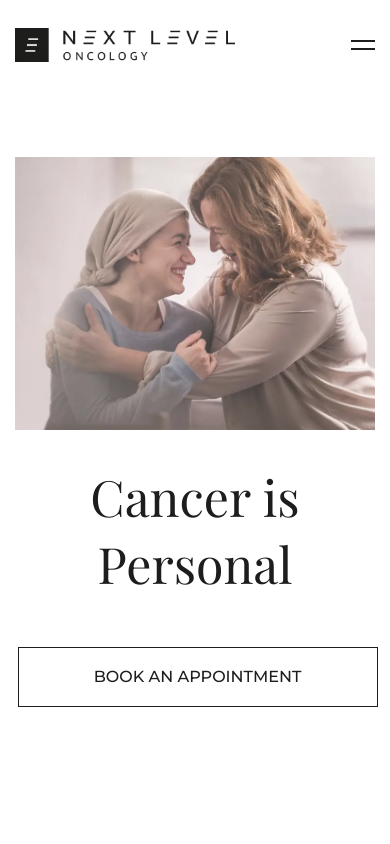
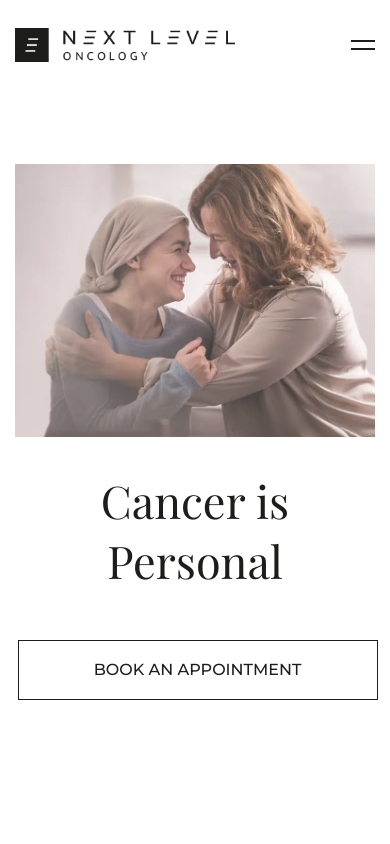
Before and after one commit to shkarsmode/next-level, an Angular app: page / in a window 390 px wide. Shown: the top 844 px of the page. Built offline with nearby package versions, Linux system fonts and the light colour scheme; a web font is replaced by a local one.

Commit message:
Update what-we-do block

```diff
--- a/src/app/components/landing/what-we-do/card/card.component.scss
+++ b/src/app/components/landing/what-we-do/card/card.component.scss
@@ -36,6 +36,7 @@ img {
 
 h4 {
 	margin-bottom: 15px;
+	text-align: center;
 }
 
 p {
--- a/src/app/components/landing/what-we-do/what-we-do.component.scss
+++ b/src/app/components/landing/what-we-do/what-we-do.component.scss
@@ -18,6 +18,7 @@ h4 {
 
 h2 {
 	margin-bottom: 60px;
+	text-align: center;
 }
 
 .wrap-cards {
--- a/src/styles/media-queries.scss
+++ b/src/styles/media-queries.scss
@@ -60,6 +60,6 @@
 
 @media (max-width: 400px) {
 	h1 {
-		font-size: 50px !important;
+		font-size: 45px !important;
 	}
 }
```
